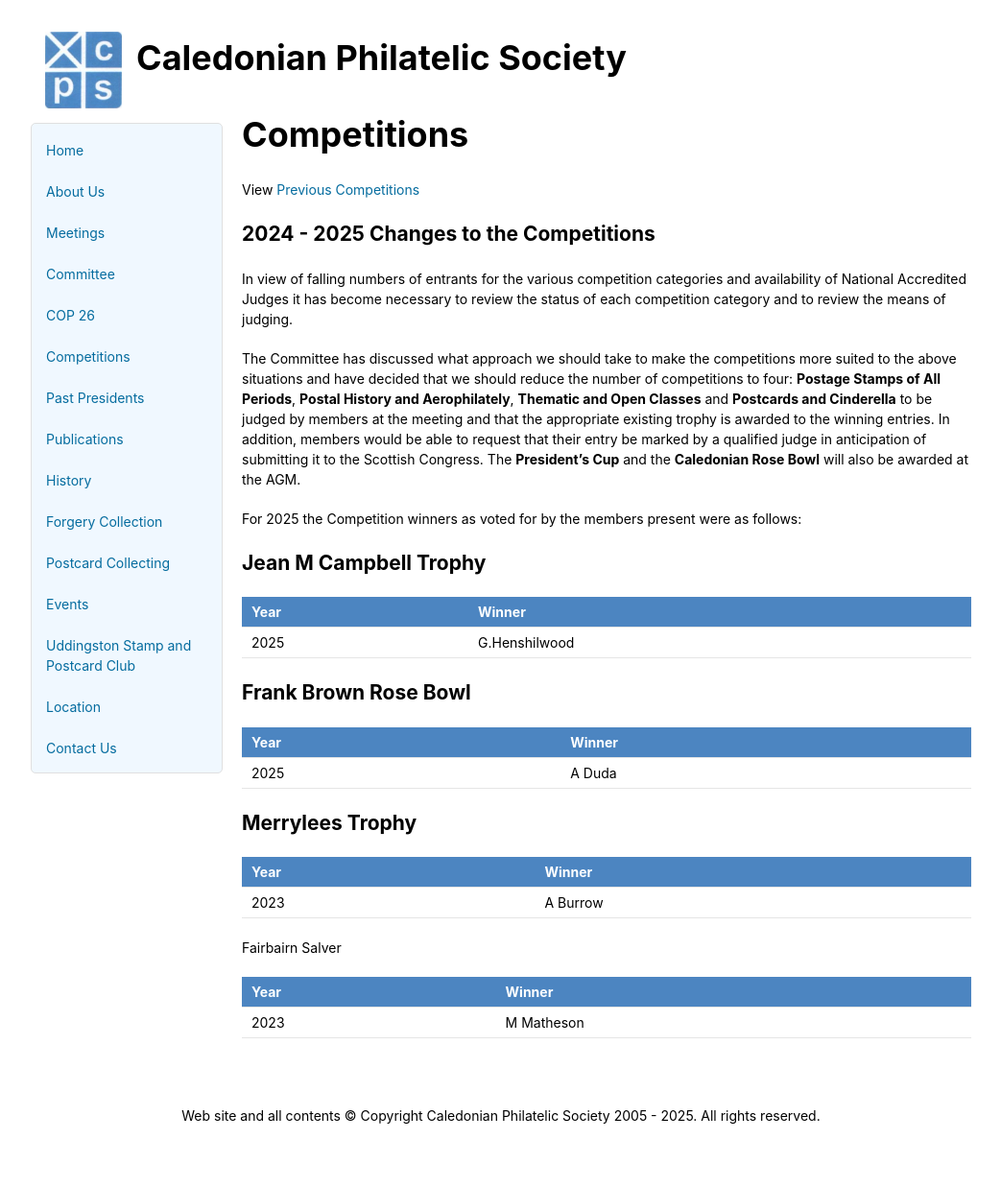
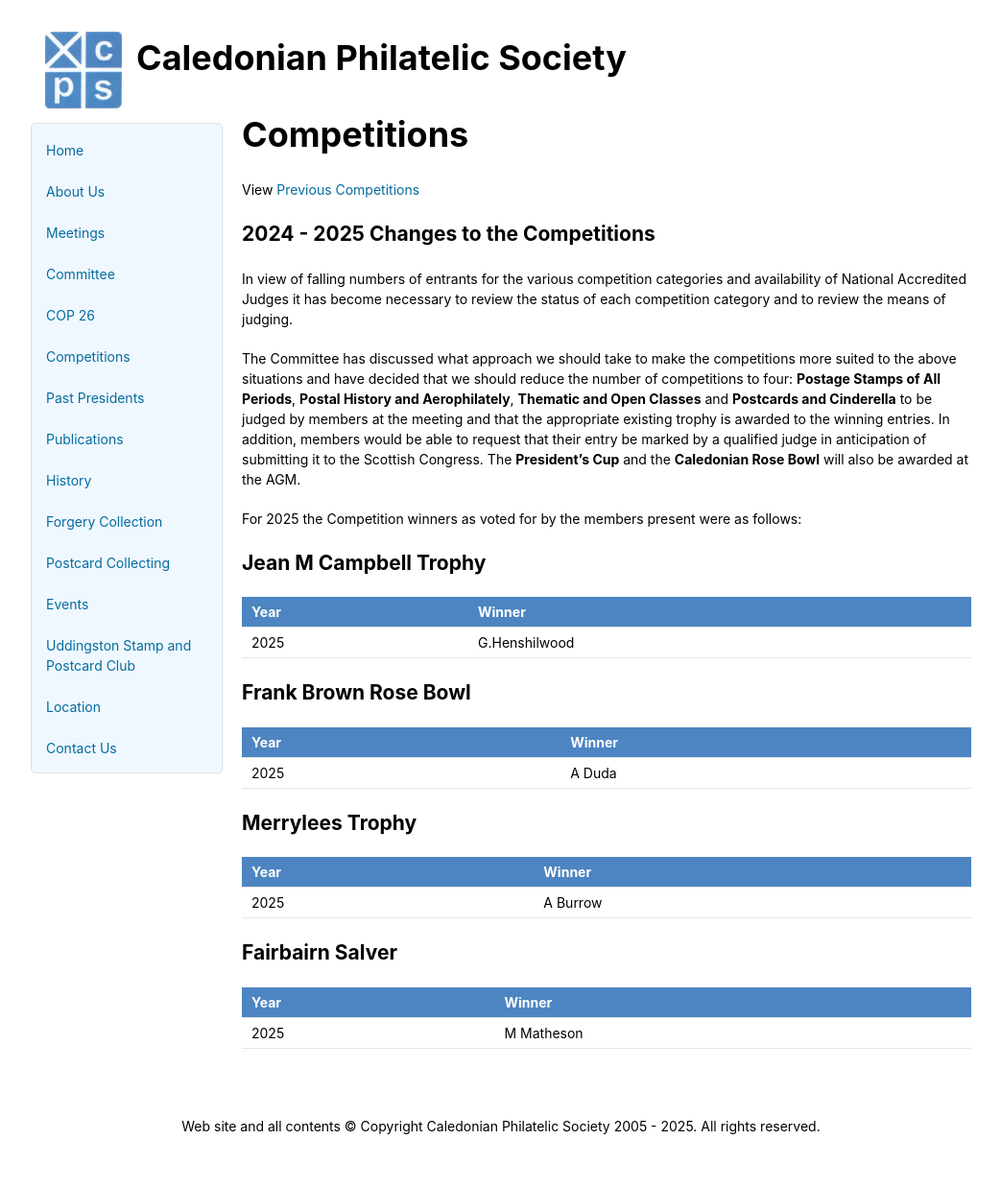
Before and after one commit to astalker/caledonian-stamps, a Jekyll site: the page built from competitions.md, in a window 1280 px wide. Shown: the whole page at 96% size, without its empty margins (118-1161 px from the left). Built offline with Jekyll 4.4.1, drawn with Linux system fonts in a browser that asks for light colours; our own code applies the rules of GitHub Pages for plain Markdown files.

Commit message:
Correctioons to tables

```diff
--- a/competitions.md
+++ b/competitions.md
@@ -26,10 +26,10 @@ Year | Winner
 
 Year | Winner
 ---- | ------
-2023 | A Burrow
+2025 | A Burrow
 
-Fairbairn Salver
+## Fairbairn Salver
 
 Year | Winner
 ---- | ------
-2023 | M Matheson
+2025 | M Matheson
```
